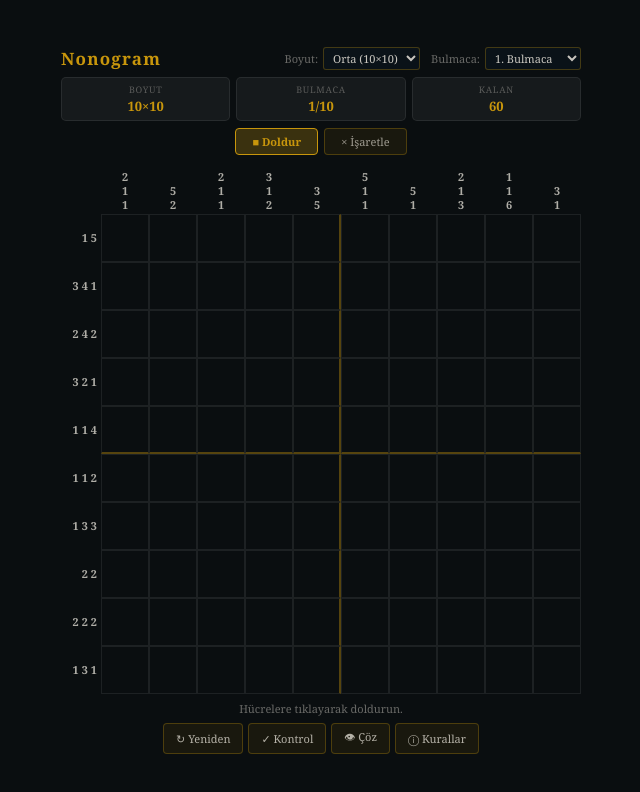
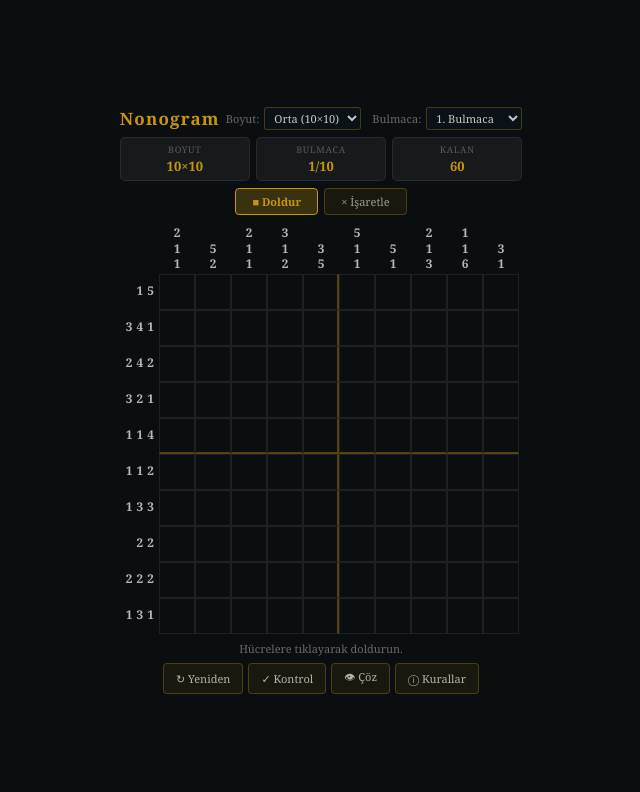
Before and after one commit to tekinhoca/tekinhoca.github.io, a plain HTML site: page html-oyunlar/nonogram.html in a window 1280 px wide. Shown: the whole page, without its empty margins (319-959 px from the left). Drawn offline with Linux system fonts and the light colour scheme.

Commit message:
Add files via upload

```diff
--- a/html-oyunlar/nonogram.html
+++ b/html-oyunlar/nonogram.html
@@ -21,17 +21,17 @@ html::-webkit-scrollbar,body::-webkit-scrollbar{display:none}
 .ibox .v{font-size:13px;font-weight:700;color:#c8960c}
 
 /* NONOGRAM TAHTASI */
-.board-outer{display:flex;justify-content:center;overflow-x:auto}
-.board-wrap{display:inline-flex;flex-direction:column}
+.board-outer{display:flex;justify-content:center;overflow:hidden}
+.board-wrap{display:inline-flex;flex-direction:column;overflow:visible}
 
 /* İpucu ve hücre boyutları JS'de dinamik ayarlanır */
 .col-clues-row{display:flex}
 .col-clue-spacer{flex-shrink:0}
 .col-clue-cell{display:flex;flex-direction:column;align-items:center;justify-content:flex-end;flex-shrink:0;padding-bottom:2px;gap:1px}
-.clue-num{font-size:11px;color:rgba(247,242,232,0.7);font-family:Georgia,serif;font-weight:600;line-height:1.2}
+.clue-num{font-size:12px;color:rgba(247,242,232,0.75);font-family:Georgia,serif;font-weight:700;line-height:1.2}
 
 .grid-row{display:flex;align-items:center}
-.row-clue-cell{display:flex;align-items:center;justify-content:flex-end;flex-shrink:0;gap:3px;padding-right:4px}
+.row-clue-cell{display:flex;align-items:center;justify-content:flex-end;flex-shrink:0;gap:4px;padding-right:5px}
 
 .cell{
   flex-shrink:0;
@@ -211,10 +211,12 @@ function render(){
   wrap.innerHTML = '';
 
   // Hücre boyutu
-  const maxW = Math.min(520, window.innerWidth - 40);
-  const maxClueW = n <= 5 ? 30 : n <= 10 ? 40 : 50;
-  const CELL = Math.floor((maxW - maxClueW) / n);
-  const CS = Math.max(CELL, n <= 5 ? 36 : n <= 10 ? 28 : 22);
+  const maxClueW = n <= 5 ? 28 : n <= 10 ? 36 : 44;
+  // Kullanılabilir genişlik: pencere - padding - ipucu alanı
+  const availW = Math.min(window.innerWidth - 32, 560) - maxClueW - 4;
+  // Hücre boyutu: mevcut alana sığacak şekilde hesapla
+  const maxCS = n <= 5 ? 44 : n <= 10 ? 36 : 26;
+  const CS = Math.min(maxCS, Math.floor(availW / n));
 
   // Sütun ipuçları için max yükseklik
   const maxColLen = Math.max(...puzzle.colClues.map(c=>c.length));
@@ -229,23 +231,25 @@ function render(){
   spacer.style.width = maxClueW+'px';
   colRow.appendChild(spacer);
 
+  const clueFont = Math.max(9, Math.min(12, CS - 4));
+
   puzzle.colClues.forEach((clues, c) => {
     const cell = document.createElement('div');
     cell.className = 'col-clue-cell';
     cell.style.width = CS+'px';
-    cell.style.height = (maxColLen * 16 + 4)+'px';
-    // Üstten hizala — boş satırlar için padding
+    cell.style.height = (maxColLen * (clueFont + 4) + 4)+'px';
     const pad = maxColLen - clues.length;
     for(let i=0; i<pad; i++){
       const empty = document.createElement('div');
       empty.className = 'clue-num';
+      empty.style.fontSize = clueFont+'px';
       empty.textContent = '';
       cell.appendChild(empty);
     }
     clues.forEach(v => {
       const num = document.createElement('div');
       num.className = 'clue-num';
-      // Satır tamamlandıysa soluklaştır
+      num.style.fontSize = clueFont+'px';
       num.textContent = v === 0 ? '' : v;
       if(isColDone(c)) num.style.opacity = '0.35';
       cell.appendChild(num);
@@ -264,7 +268,7 @@ function render(){
     rowClueCell.className = 'row-clue-cell';
     rowClueCell.style.width = maxClueW+'px';
     rowClueCell.style.height = CS+'px';
-    rowClueCell.style.fontSize = (n<=5?13:n<=10?11:10)+'px';
+    rowClueCell.style.fontSize = clueFont+'px';
     const rc = puzzle.rowClues[r];
     rc.forEach((v,i) => {
       const span = document.createElement('span');
```
